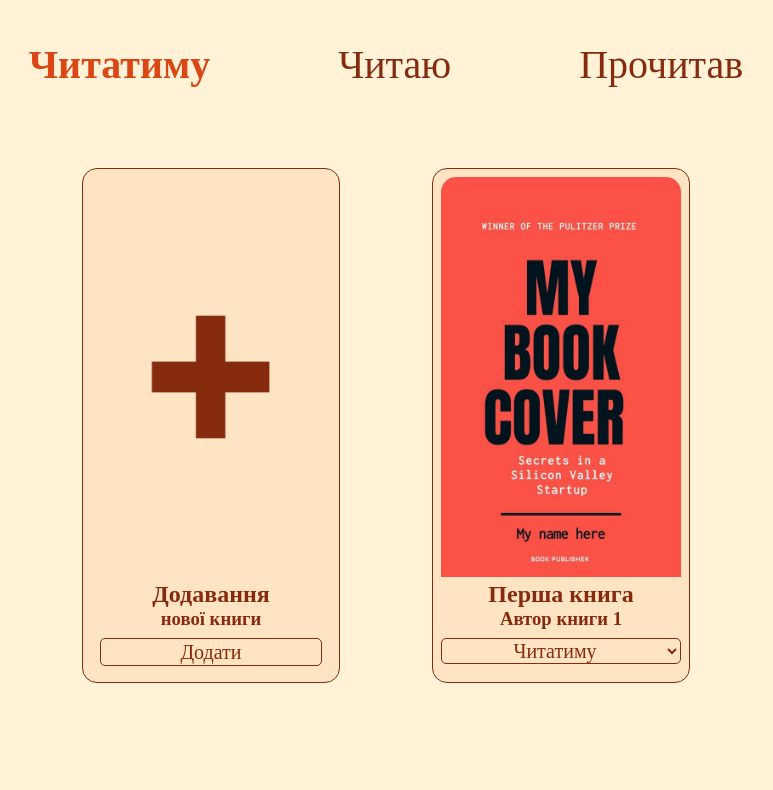
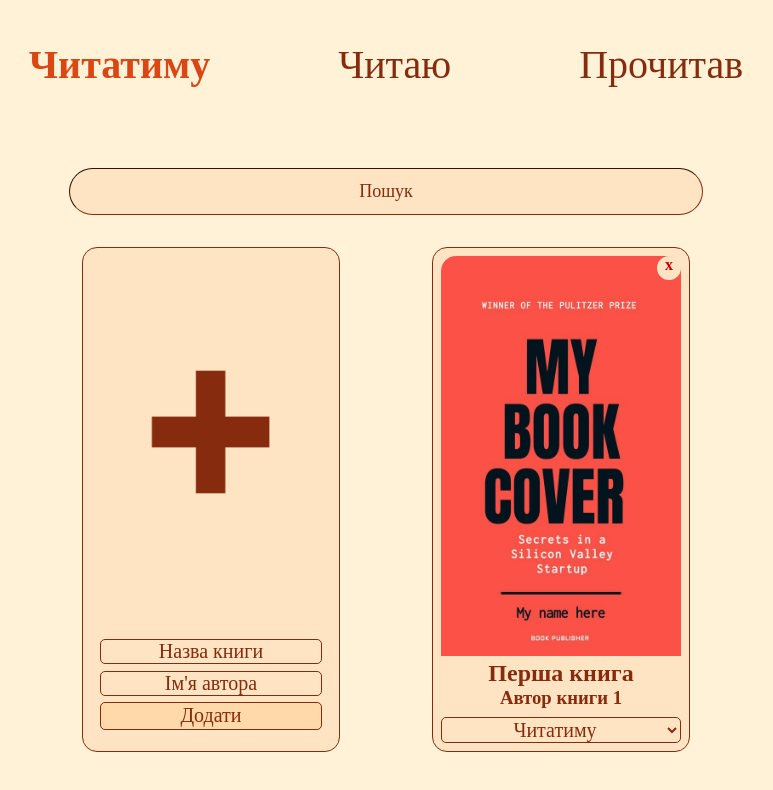
Before and after one commit to trunar/react-booklist-tracking-app-diploma, a React (Create React App) app: page / in a window 1280 px wide. Shown: the top 790 px of the page, without its empty margins (254-1027 px from the left). Built offline with nearby package versions, Linux system fonts and the light colour scheme; the HTML template or start-up script is replaced by a standard one; a web font is replaced by a local one.

Commit message:
Added functionality with covers, searchbar, add new books, fixed dropdown on ItemPage

```diff
--- a/package.json
+++ b/package.json
@@ -6,6 +6,8 @@
     "@testing-library/jest-dom": "^5.17.0",
     "@testing-library/react": "^13.4.0",
     "@testing-library/user-event": "^13.5.0",
+    "fs": "^0.0.1-security",
+    "path": "^0.12.7",
     "react": "^18.3.1",
     "react-dom": "^18.3.1",
     "react-router-dom": "^6.23.1",
--- a/src/App.js
+++ b/src/App.js
@@ -2,6 +2,7 @@ import React from "react"
 import Header from "./components/Header";
 import Items from "./components/Items";
 import ItemPage from "./components/ItemPage";
+import SearchBar from "./components/SearchBar";
 
 const genresmas = ['науковий', 'фікшн', 'нонфікшн']
 
@@ -14,7 +15,7 @@ class App extends React.Component {
             id: 1,
             bookname: 'Перша книга',
             author: 'Автор книги 1',
-            cover: '1.jpg',
+            cover: './covers/1.jpg',
             pagenum: '123',
             publicationdate: '2001',
             genres: genresmas[0],
@@ -27,7 +28,7 @@ class App extends React.Component {
             id: 2,
             bookname: 'Друга книга',
             author: 'Автор книги 2',
-            cover: '2.jpg',
+            cover: './covers/2.jpg',
             pagenum: '1232',
             publicationdate: '2002',
             genres: genresmas[1],
@@ -40,7 +41,7 @@ class App extends React.Component {
             id: 3,
             bookname: 'Третя книга',
             author: 'Автор книги 3',
-            cover: '3.jpg',
+            cover: './covers/3.jpg',
             pagenum: '342',
             publicationdate: '2003',
             genres: genresmas[2],
@@ -52,7 +53,8 @@ class App extends React.Component {
 
         ],
         activeStatus: 'Читатиму',
-        selectedItem: null
+        selectedItem: null,
+        searchText: ''
       }
   }
 
@@ -98,8 +100,52 @@ class App extends React.Component {
     this.setState({ items: updatedItems });
   };
 
+  handleAddItem = (newItem) => {
+    const maxId = this.state.items.length > 0 ? Math.max(...this.state.items.map(item => item.id)) : 0;
+    const updatedItems = [...this.state.items, {
+      id: maxId + 1,
+      ...newItem,
+      cover: '',
+      pagenum: '',
+      publicationdate: '',
+      genres: '',
+      description: '',
+      rating: 0,
+      reviewText: '',
+      readingStatus: this.state.activeStatus
+    }];
+    this.setState({ items: updatedItems });
+  };
+
+  handleDeleteItem = (itemId) => {
+    const updatedItems = this.state.items.filter(item => item.id !== itemId);
+    this.setState({ items: updatedItems });
+  };
+
+  handleDeleteCover = () => {
+    const { selectedItem } = this.state;
+    selectedItem.cover = '';
+    this.setState({ selectedItem });
+  };
+
+  handleAddCover = (coverData) => {
+    const { selectedItem, items } = this.state;
+    const updatedItems = items.map(item => {
+        if (item === selectedItem) {
+            item.cover = URL.createObjectURL(coverData);
+            console.log(URL.createObjectURL(coverData));
+        }
+        return item;
+    });
+    this.setState({ items: updatedItems });
+  };
+
+  handleSearchTextChange = (text) => {
+    this.setState({ searchText: text });
+  };
+
   render(){
-    const { selectedItem } = this.state;
+    const { selectedItem, searchText } = this.state;
 
     if (selectedItem === null){
       return (
@@ -109,11 +155,17 @@ class App extends React.Component {
             selectedItem={selectedItem}
             onGoBackToLists={this.handleGoBackToLists}
           />
+          <SearchBar
+            onSearchTextChange={this.handleSearchTextChange}
+          />
           <Items
             items={this.state.items}
             onItemsChange={this.handleItemsChange}
             activeStatus={this.state.activeStatus}
             onItemClick={this.handleItemClick}
+            onAddItem={this.handleAddItem}
+            onDeleteItem={this.handleDeleteItem}
+            searchText={searchText}
           />
         </div>
       );
@@ -130,6 +182,11 @@ class App extends React.Component {
             onRatingChange={this.handleRatingChange}
             onSaveReviewText={this.handleSaveReviewText}
             onSaveDescription={this.handleSaveDescription}
+            onDeleteItem={this.handleDeleteItem}
+            onGoBackToLists={this.handleGoBackToLists}
+            onAddCover={this.handleAddCover}
+            onDeleteCover={this.handleDeleteCover}
+            onReadingStatusChange={this.handleStatusChange}
           />
         </div>
       );
--- a/src/components/AddItemCard.js
+++ b/src/components/AddItemCard.js
@@ -1,13 +1,57 @@
 import React, { Component } from 'react'
 
 export class Item extends Component {
+    constructor(props) {
+        super(props);
+        this.state = {
+          bookname: '',
+          author: ''
+        };
+    }
+
+    handleInputChange = (e) => {
+        this.setState({
+          [e.target.name]: e.target.value
+        });
+    };
+
+    handleAddItem = () => {
+        const newItem = {
+            bookname: this.state.bookname,
+            author: this.state.author
+        };
+        this.props.onAddItem(newItem);
+        this.setState({
+            bookname: '',
+            author: ''
+        });
+    };
+
     render() {
         return (
             <div className='item'>
-                <img src={"./covers/addNewItem.png"} alt={'Add new book cover'} />
-                <h2>Додавання</h2>
-                <h3>нової книги</h3>
-                <div className='addItemButton'>Додати</div>
+                <img
+                    src={"./covers/addNewItem.png"}
+                    alt={'Add new book cover'}
+                    onClick={this.handleAddItem}
+                />
+                <input
+                    type="text"
+                    name="bookname"
+                    placeholder="Назва книги"
+                    value={this.state.bookname}
+                    onChange={this.handleInputChange}
+                    className='addItemCardInput'
+                />
+                <input
+                    type="text"
+                    name="author"
+                    placeholder="Ім'я автора"
+                    value={this.state.author}
+                    onChange={this.handleInputChange}
+                    className='addItemCardInput'
+                />
+                <div className='addItemButton' onClick={this.handleAddItem}>Додати</div>
             </div>
         )
     }
--- a/src/components/Item.js
+++ b/src/components/Item.js
@@ -18,11 +18,17 @@ export class Item extends Component {
         this.props.onItemClick(this.props.item);
     };
 
+    handleDeleteClick = () => {
+        const { onDeleteItem } = this.props;
+        onDeleteItem(this.props.item.id);
+    };
+
     render() {
         return (
         <div className='item'>
+            <div className='xmark' onClick={this.handleDeleteClick}>x</div>
             <img
-                src={this.props.item.cover ? "./covers/" + this.props.item.cover : "./covers/noImage.png"}
+                src={this.props.item.cover ? this.props.item.cover : "./covers/noImage.png"}
                 alt={'Book cover with ID ' + this.props.item.id}
                 onClick={this.handleItemClick}
             />
--- a/src/components/ItemPage.js
+++ b/src/components/ItemPage.js
@@ -60,6 +60,36 @@ export class ItemPage extends Component {
         this.setState({ description: event.target.value });
     };
 
+    handleDeleteClick = () => {
+        const { selectedItem, onDeleteItem } = this.props;
+        onDeleteItem(selectedItem.id);
+        this.props.onGoBackToLists();
+    };
+
+    handleDeleteCoverClick = () => {
+        const { onDeleteCover } = this.props;
+        onDeleteCover();
+    };
+
+    handleAddCoverClick = () => {
+        const fileInput = document.createElement('input');
+        fileInput.type = 'file';
+        fileInput.accept = '.jpg';
+        fileInput.onchange = this.handleCoverChange;
+        fileInput.click();
+    };
+
+    handleCoverChange = (event) => {
+        const file = event.target.files[0];
+        this.props.onAddCover(file);
+    };
+
+    handleReadingStatusChange = (status) => {
+        const { selectedItem, onReadingStatusChange } = this.props;
+        selectedItem.readingStatus = status;
+        onReadingStatusChange(selectedItem);
+    };
+
     render() {
         const { selectedItem } = this.props;
         const { isEditable, isPageEditable, reviewText, description } = this.state;
@@ -68,15 +98,16 @@ export class ItemPage extends Component {
 
                 <div className='sidediv leftdiv'>
                     <div className='imageForm'>
+                        <span>ID: {selectedItem.id}</span>
                         <img
-                            src={selectedItem.cover ? "./covers/" + selectedItem.cover : "./covers/noImage.png"}
+                            src={selectedItem.cover ? selectedItem.cover : "./covers/noImage.png"}
                             alt={'Book cover with ID ' + selectedItem.id}
                         />
                         <span>Відношення 3 : 5</span>
                         <br></br>
                         <span>Формат .jpg</span>
-                        <div className='itemPageButton'>Додати</div>
-                        <div className='itemPageButton deleteButton'>Видалити</div>
+                        <div className='itemPageButton' onClick={this.handleAddCoverClick}>Додати</div>
+                        <div className='itemPageButton deleteButton' onClick={this.handleDeleteCoverClick}>Видалити</div>
                     </div>
                 </div>
                     <main>
@@ -137,7 +168,7 @@ export class ItemPage extends Component {
                     ) : (
                         <div className='itemPageButton' onClick={this.handleEditPageClick}>Редагувати</div>
                     )}
-                    <div className='itemPageButton deleteButton'>Видалити</div>
+                    <div className='itemPageButton deleteButton' onClick={this.handleDeleteClick}>Видалити</div>
                 </div>
 
             </div>
--- a/src/components/Items.js
+++ b/src/components/Items.js
@@ -17,21 +17,30 @@ export class Items extends Component {
         this.props.onItemClick(clickedItem);
     };
 
+    handleDeleteItem = (clickedItem) => {
+        this.props.onDeleteItem(clickedItem);
+    };
+
     render() {
-        const { items, activeStatus } = this.props;
-        const filteredItems = items.filter(item => item.readingStatus === activeStatus);
+        const { items, activeStatus, searchText } = this.props;
+        const filteredItems = items.filter(item =>
+            (item.readingStatus === activeStatus) &&
+            (item.bookname.toLowerCase().includes(searchText.toLowerCase()) ||
+            item.author.toLowerCase().includes(searchText.toLowerCase()))
+        );
 
         return (
             <div className='maindiv'>
                 <div className='sidediv'></div>
                 <main>
-                    <AddItemCard />
+                    <AddItemCard onAddItem={this.props.onAddItem} />
                     {filteredItems.map(el => (
                         <Item
                             key={el.id}
                             item={el}
                             onReadingStatusChange={this.handleReadingStatusChange}
                             onItemClick={this.handleItemClick}
+                            onDeleteItem={this.handleDeleteItem}
                         />
                     ))}
                 </main>
--- /dev/null
+++ b/src/components/SearchBar.js
@@ -0,0 +1,21 @@
+import React, { Component } from 'react'
+
+export class SearchBar extends Component {
+    handleInputChange = (event) => {
+        const searchText = event.target.value;
+        this.props.onSearchTextChange(searchText);
+    };
+    render() {
+        return (
+            <div className='searchdiv'>
+                <input
+                    type="text"
+                    placeholder="Пошук"
+                    onChange={this.handleInputChange}
+                />
+            </div>
+        )
+    }
+}
+
+export default SearchBar
--- a/src/index.css
+++ b/src/index.css
@@ -5,22 +5,18 @@ body {
     color: #862B0D;
     cursor: default;
 }
-
 * {
     margin: 0;
     padding: 0;
 }
-
 .wrapper {
     width: 95vw;
     margin: 2.56rem auto;
 }
-
 header{
     text-align: center;
     margin-bottom: 5rem;
 }
-
 .menu li {
     display: inline-flex;
     margin-inline: 5vw;
@@ -28,25 +24,21 @@ header{
     max-width: 100%;
     transition: all 1s ease;
 }
-
 .menu li:hover{
     font-size: 2.525rem;
     cursor: pointer;
     opacity: 70%;
 }
-
 .activeItem{
     font-weight: 900;
     color: #db4615;
 }
-
 .maindiv{
     display: flex;
 }
 .sidediv{
     width: 20%;
 }
-
 main {
     display: flex;
     width: 50%;
@@ -54,7 +46,6 @@ main {
     justify-content: space-between;
     margin: 0 auto;
 }
-
 .item {
     width: 15rem;
     margin-bottom: 50px;
@@ -62,16 +53,15 @@ main {
     border-radius: 15px;
     padding: 0.5rem;
     background-color: bisque;
-
+    padding-bottom: 0;
     transition: all 1s ease;
 }
-
 .item:hover{
     scale: 1.005;
     border-color: rgb(202, 0, 0);
 }
-
 .item img {
+    margin-top: -1.5rem;
     height: 25rem;
     width: 100%;
     border-radius: 15px 15px 0 0;
@@ -79,10 +69,9 @@ main {
 .item img:hover, .item .dropdown:hover, .item .addItemButton:hover {
     cursor: pointer;
 }
-.item * {
+.item *, .item {
     text-align: center;
 }
-
 .dropdown {
     font-family: inherit;
     font-size: 1.25rem;
@@ -96,11 +85,9 @@ main {
     margin: 0.5rem 0;
     transition: all 1s ease;
 }
-
 .dropdown:focus, .dropdown::selection{
     outline: none;
 }
-
 .addItemButton {
     font-size: 1.25rem;
     border-style: solid;
@@ -117,18 +104,15 @@ main {
     border-color: rgb(202, 0, 0);
     color: rgb(202, 0, 0);
 }
-
 .itemPageMainDiv {
     width: 100%;
     display: flex;
 }
-
 .itemPageMainDiv main {
     padding-left: 5rem;
     display: inline-flex;
     max-width: 100%;
 }
-
 .itemPageMainDiv .sidediv {
     width: 30%;
 }
@@ -138,22 +122,17 @@ main {
     border-width: 1px;
     border-style: solid;
 }
-
 .rightdiv {
     text-align: left;
 }
-
 .imageForm {
     float: right;
     text-align: center;
     width: 15vw;
 }
-
-
 .itemPageMainDiv .sidediv .dropdown {
     width: 10rem;
 }
-
 .itemPageUl {
     list-style-type: none;
     width: 100%;
@@ -161,21 +140,17 @@ main {
     padding: 0 5rem 0 0;
     font-size: 1.1rem;
 }
-
 .itemPageUl li {
     margin-bottom: 0.25rem;
 }
-
 .itemPageUl hr {
     border-style: solid;
     border-color:#862B0D;
     border-width: 1px;
 }
-
 .partUl, .itemPageUl hr {
     margin-bottom: 2.5rem;
 }
-
 .starRating span {
     font-size: 2.5rem;
     transition: all 1s ease;
@@ -186,7 +161,6 @@ main {
     font-size: 2.52rem;
     opacity: 60%;
 }
-
 .itemPageButton {
     text-align: center;
     font-size: 1.25rem;
@@ -199,7 +173,6 @@ main {
     width: 10rem;
     transition: all 1s ease;
 }
-
 .reviewForm .itemPageButton {
 
     display: inline-block;
@@ -209,7 +182,6 @@ main {
 .reviewForm {
     text-align: center;
 }
-
 .rightdiv .itemPageButton{
     margin-left: 0;
 }
@@ -219,11 +191,9 @@ main {
     color: rgb(202, 0, 0);
     cursor: pointer;
 }
-
 .deleteButton:hover {
     background-color: rgba(255, 0, 0, 0.2);
 }
-
 textarea {
     font-family: inherit;
     font-size: inherit;
@@ -236,12 +206,10 @@ textarea {
     width: 95%;
     height: auto;
 }
-
 textarea:focus{
     outline: none;
 }
-
-input {
+li input {
     font-family: inherit;
     font-size: 1rem;
     color: inherit;
@@ -255,13 +223,78 @@ input {
 input:focus {
     outline: none;
 }
-
 .i1{
     font-size: 2rem;
     font-weight: 600;
 }
-
-.i2{
+.i2 {
     font-size: 1.5rem;
     font-weight: 600;
 }
+.addItemCardInput {
+    font-family: inherit;
+    font-size: 1.25rem;
+    color: inherit;
+    background: transparent;
+    border: inherit;
+    border-color: #862B0D;
+    border-radius: 5px;
+    width: 92%;
+    margin: 0.05rem auto;
+}
+::placeholder {
+    color: inherit;
+}
+.addItemCardInput, .addItemButton {
+    margin-block: 0.2rem
+}
+
+.addItemButton {
+    background-color: rgb(255, 217, 170);
+    position: relative;
+}
+
+.xmark {
+    color: rgb(202, 0, 0);
+    margin: 0;
+    padding: 0;
+    background:bisque;
+    font-size: 1rem;
+    font-weight: 600;
+    border-radius: 15px;
+    width: 1.5rem;
+    height: 1.5rem;
+    position: relative;
+    left: 13.5rem;
+
+    text-align: center;
+    cursor: pointer;
+    transition: all 1s ease;
+}
+.xmark:hover{
+    background: rgb(202, 0, 0);
+    color:bisque
+}
+.searchdiv {
+    width: 100%;
+    margin: 0 auto;
+    margin-bottom: 2rem;
+    text-align: center;
+}
+.searchdiv input {
+    border-width: 1px;
+    border-radius: 30px;
+    border-color: #862B0D;
+    background: bisque;
+    font: inherit;
+    font-size: large;
+    color: inherit;
+    width: 50%;
+    text-align: center;
+    padding: 0.75rem;
+    transition: all 1s ease;
+}
+.searchdiv input:hover{
+    border-color: rgb(202, 0, 0);
+    color: rgb(202, 0, 0);
+}
```
Also changed, not shown: 1 other file (tests, documents, lock files or other folders).
